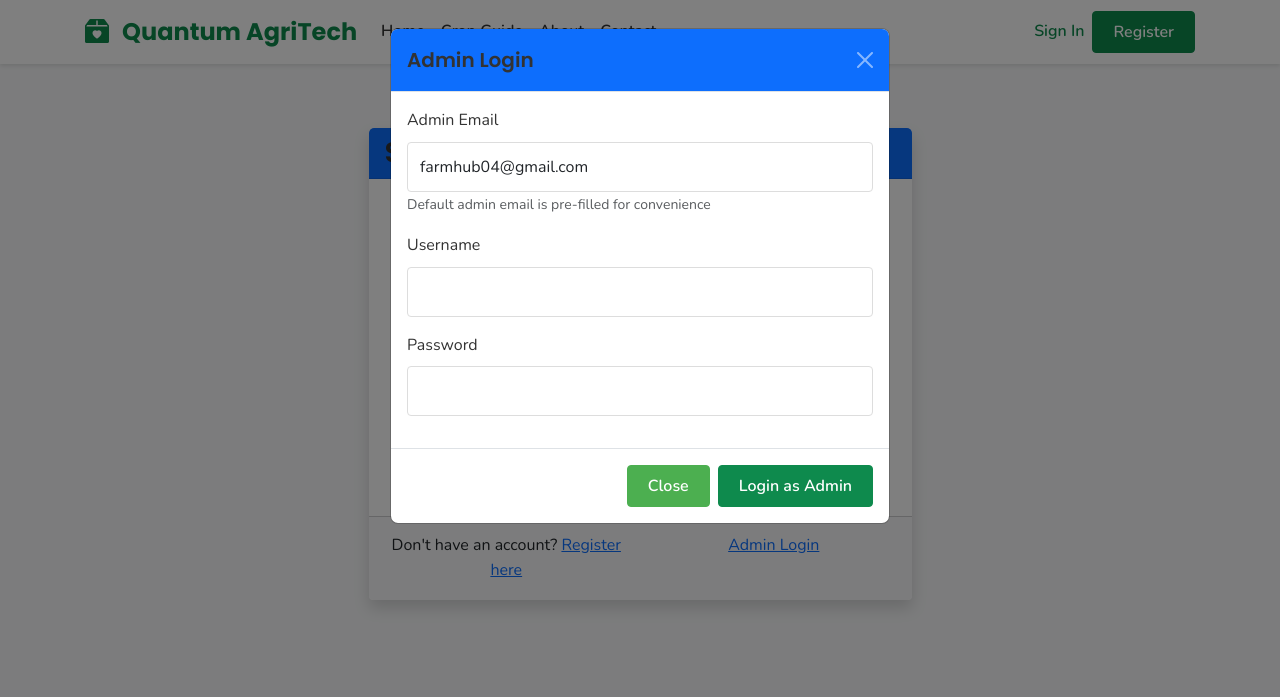
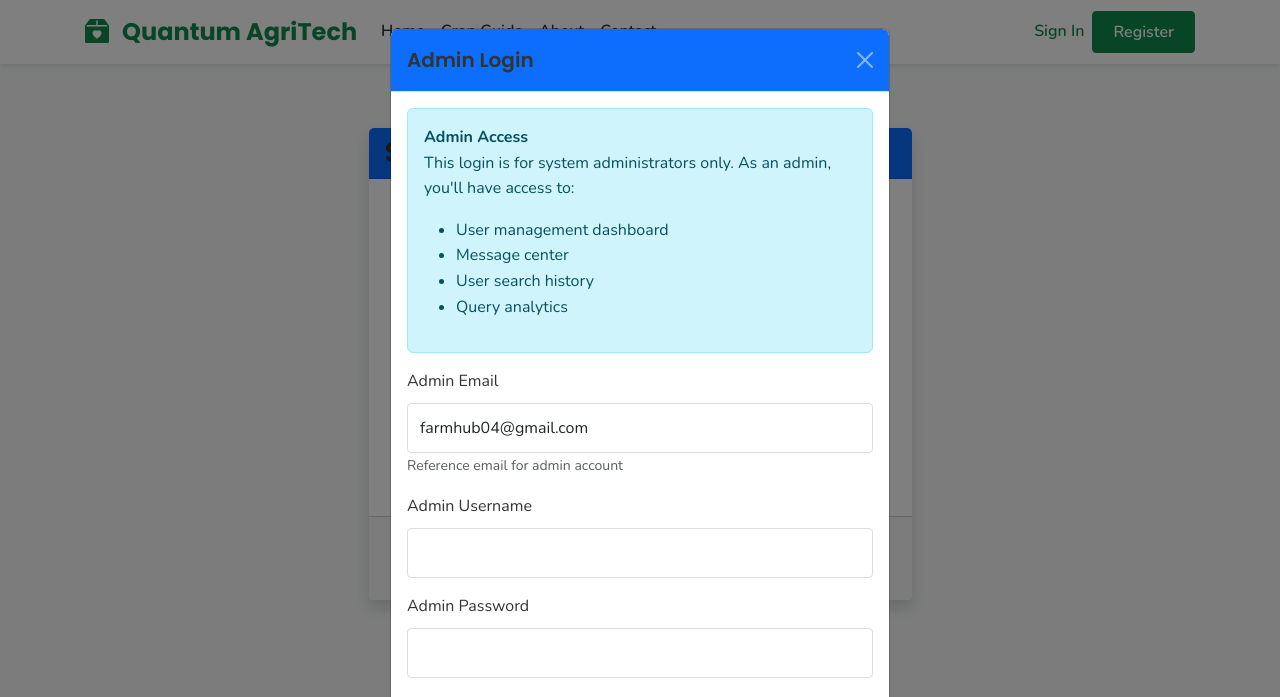
Before and after one commit to prasanth8872/crop-rotation-for-small-farmers, a Flask app: page /login in a window 1280 px wide, after a click on "Admin Login". Shown: the top 697 px of the page. Run offline with Flask 3, Linux system fonts and the light colour scheme.

Commit message:
Improve the admin login interface with clear instructions and input fields
Enhance admin login modal in `login.html` by adding instructions and properly setting username/password fields for form submission.

Replit-Commit-Author: Agent
Replit-Commit-Session-Id: 2b029fbe-ae81-422f-8c9b-d00600dc4e77
Replit-Commit-Screenshot-Url: https://storage.googleapis.com/screenshot-production-us-central1/4d127430-f0f1-4f4e-b6a2-7ca3964231a9/a5bded69-694d-4253-939b-1be7a8f11abd.jpg

```diff
--- a/templates/login.html
+++ b/templates/login.html
@@ -96,23 +96,35 @@
                 <button type="button" class="btn-close btn-close-white" data-bs-dismiss="modal" aria-label="Close"></button>
             </div>
             <div class="modal-body">
+                <div class="alert alert-info">
+                    <strong>Admin Access</strong>
+                    <p>This login is for system administrators only.
+                    As an admin, you'll have access to:</p>
+                    <ul>
+                        <li>User management dashboard</li>
+                        <li>Message center</li>
+                        <li>User search history</li>
+                        <li>Query analytics</li>
+                    </ul>
+                </div>
+
                 <form id="adminLoginForm" method="POST" action="{{ url_for('login') }}">
                     {{ form.hidden_tag() }}
 
                     <div class="mb-3">
                         <label for="adminEmail" class="form-label">Admin Email</label>
                         <input type="email" class="form-control" id="adminEmail" value="farmhub04@gmail.com" readonly>
-                        <small class="text-muted">Default admin email is pre-filled for convenience</small>
+                        <small class="text-muted">Reference email for admin account</small>
                     </div>
 
                     <div class="mb-3">
-                        <label for="adminUsername" class="form-label">Username</label>
-                        <input type="text" class="form-control" id="adminUsername" oninput="document.getElementById('username').value = this.value">
+                        <label for="adminUsername" class="form-label">Admin Username</label>
+                        <input type="text" class="form-control" id="adminUsername">
                     </div>
 
                     <div class="mb-3">
-                        <label for="adminPassword" class="form-label">Password</label>
-                        <input type="password" class="form-control" id="adminPassword" oninput="document.getElementById('password').value = this.value">
+                        <label for="adminPassword" class="form-label">Admin Password</label>
+                        <input type="password" class="form-control" id="adminPassword">
                     </div>
                 </form>
             </div>
@@ -126,7 +138,7 @@
 
 <script>
 function submitAdminLogin() {
-    // Set the form values from the modal
+    // Set the form values from the modal to the main form
     document.getElementById('username').value = document.getElementById('adminUsername').value;
     document.getElementById('password').value = document.getElementById('adminPassword').value;
 
```
